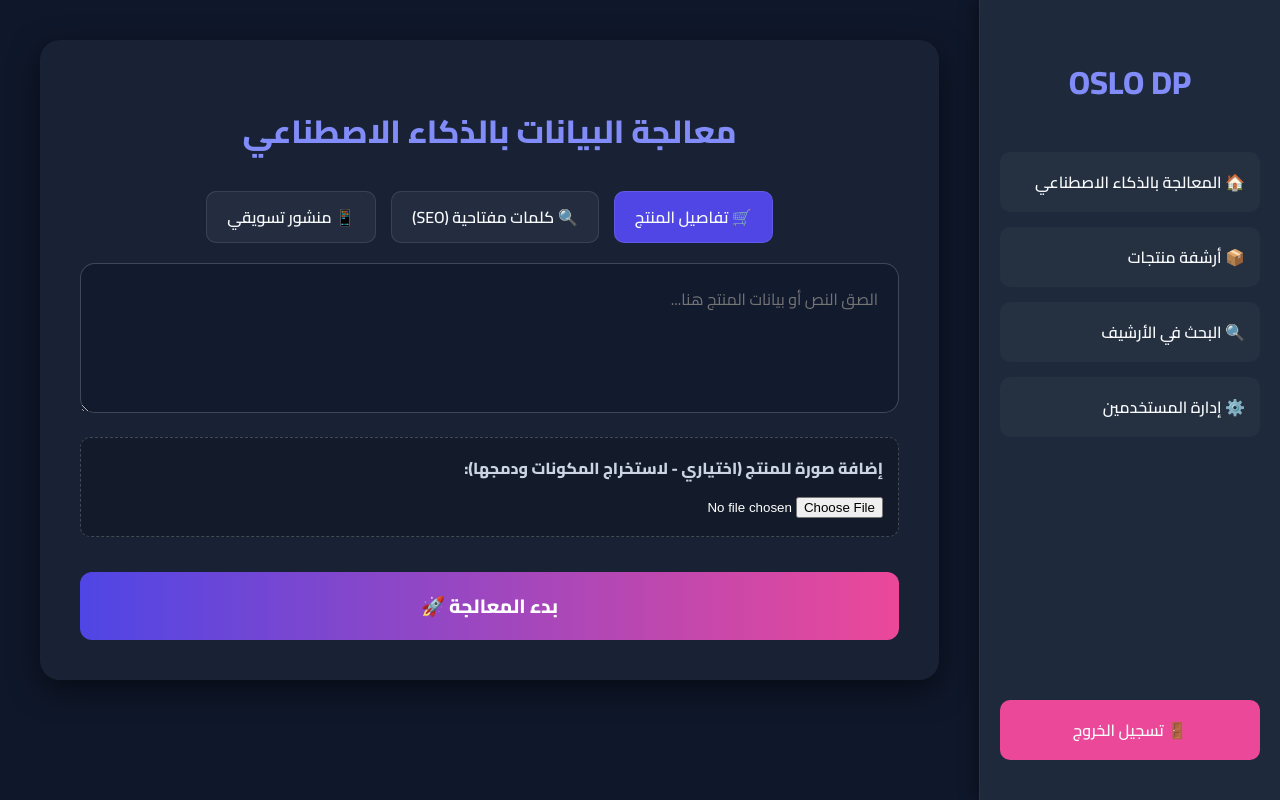
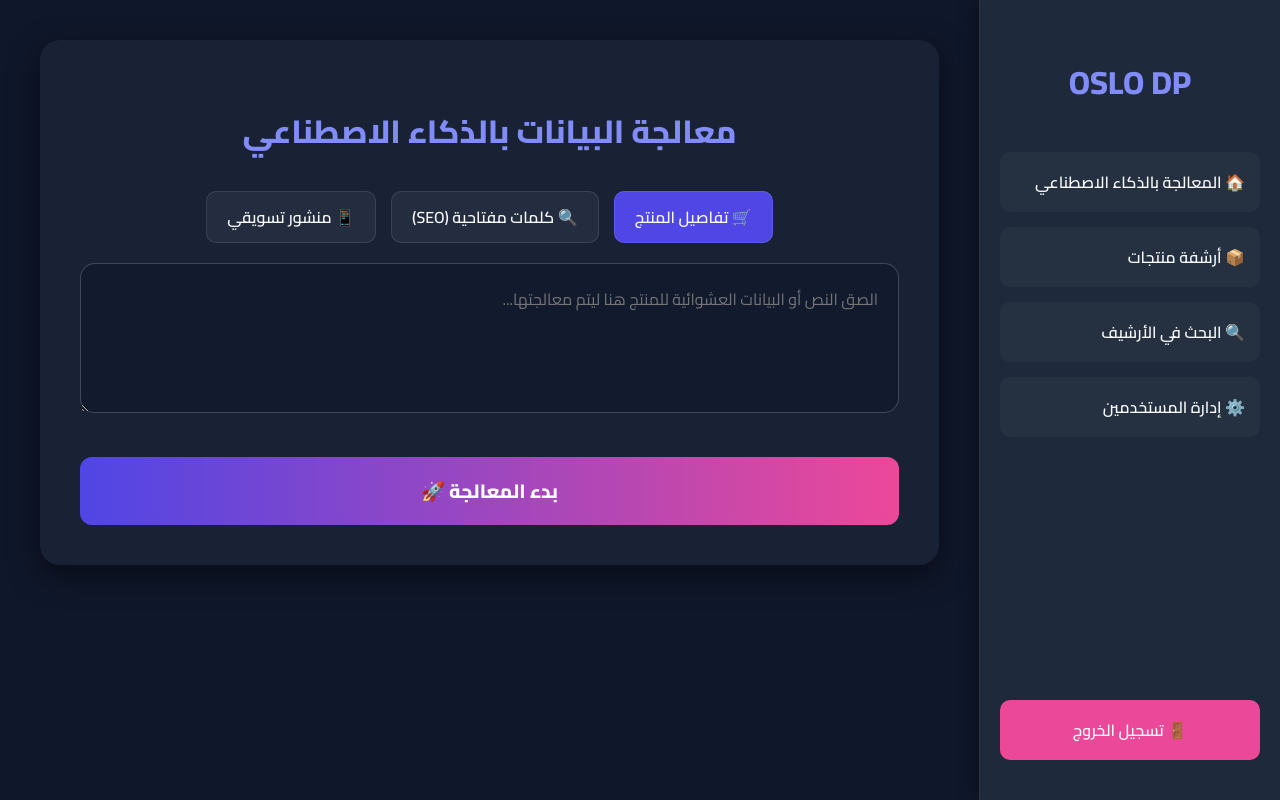
Before and after one commit to O-alhakami/OSLO_DP, a Flask app: page / in a window 1280 px wide. Run offline with Flask 3, Linux system fonts and the light colour scheme; a user stored in the database is signed in; tables that the repository leaves empty hold one stand-in row (values such as "Sample post").

Commit message:
Remove image processing from text generation to optimize API quota limits

```diff
--- a/app.py
+++ b/app.py
@@ -150,33 +150,27 @@ def index():
 def process_text():
     text = request.form.get('text', '')
     mode = request.form.get('mode', 'product')
-    image_file = request.files.get('image')
 
-    # أوامر هندسة نصوص صارمة لتنفيذ طلبك بالحرف
+    # تم إزالة تعليمات الصورة من أوامر الذكاء الاصطناعي لتخفيف الاستهلاك
     system_prompt = """
     أنت صانع محتوى احترافي. التزم بهذه القواعد الصارمة حرفياً ولا تخالفها أبداً:
-    1. اكتب النص المطلوب مباشرة بدون أي مقدمات أو ترحيب (لا تكتب "إليك الوصف" أو "بناءً على الصورة").
+    1. اكتب النص المطلوب مباشرة بدون أي مقدمات أو ترحيب (لا تكتب "إليك الوصف" وما شابه).
     2. لا تذكر أو تخمن أي سعر نهائياً.
     3. يمنع منعاً باتاً استخدام علامة النجمة (*) أو المربعات في التنسيق. استخدم فقط علامة الشرطة (-) لعمل قائمة نقطية.
-    4. إذا كان هناك صورة مرفقة، استخرج بدقة أسماء الأشياء والمكونات التي تراها في الصورة وادمجها بتناسق كجزء من الوصف والمميزات.
-    5. يجب أن يكون السطر الأول من الإجابة هو اسم المنتج فقط.
-    6. في نهاية النص تماماً، اترك سطراً فارغاً ثم اكتب 5 هاشتاجات قوية ومناسبة لانستجرام وتيك توك تتعلق بالمنتج ومكوناته.
+    4. يجب أن يكون السطر الأول من الإجابة هو اسم المنتج فقط.
+    5. في نهاية النص تماماً، اترك سطراً فارغاً ثم اكتب 5 هاشتاجات قوية ومناسبة لانستجرام وتيك توك تتعلق بالمنتج.
     """
 
     prompts = {
-        "product": "في السطر الأول اكتب اسم المنتج. في الأسطر التالية اكتب مميزاته ووصفه ومكوناته بشكل جذاب للمشتري.",
+        "product": "في السطر الأول اكتب اسم المنتج. في الأسطر التالية استخرج مميزاته ووصفه ونسقها بشكل جذاب للمشتري.",
         "seo": "في السطر الأول اكتب اسم المنتج. ثم اكتب أفضل كلمات مفتاحية (SEO) ووصف تسويقي قصير (Meta Description).",
         "marketing": "في السطر الأول اكتب اسم المنتج. ثم اكتب منشوراً تسويقياً جذاباً مع عبارات تحفيزية."
     }
 
     content_to_send = [system_prompt + "\nالمطلوب: " + prompts.get(mode) + f"\n\nالنص المدخل:\n{text}"]
 
-    if image_file and image_file.filename != '':
-        image_bytes = image_file.read()
-        content_to_send.append({"mime_type": image_file.mimetype, "data": image_bytes})
-
     try:
-        # استخدام الدالة الذكية بدلاً من استدعاء نموذج واحد
+        # نستخدم دالة المحاولات المتعددة التي برمجناها سابقاً
         result_text = generate_with_fallback(content_to_send)
         return jsonify({"result": result_text})
     except Exception as e:
--- a/templates/index.html
+++ b/templates/index.html
@@ -8,7 +8,6 @@
 
     .input-section { margin-bottom: 20px; }
     textarea { width: 100%; background: rgba(15, 23, 42, 0.6); border: 1px solid rgba(255,255,255,0.2); color: white; padding: 20px; border-radius: 15px; font-family: inherit; font-size: 1rem; min-height: 150px; box-sizing: border-box; }
-    .file-input-wrapper { margin-top: 15px; padding: 15px; background: rgba(0,0,0,0.2); border-radius: 10px; border: 1px dashed rgba(255,255,255,0.2); }
 
     .btn-main { width: 100%; background: linear-gradient(to right, var(--primary), #ec4899); border: none; padding: 16px; color: white; font-size: 1.2rem; font-weight: 700; border-radius: 12px; cursor: pointer; margin-top: 15px; font-family: inherit;}
     .result-section { display: none; margin-top: 30px; animation: fadeIn 0.5s; }
@@ -33,15 +32,11 @@
 </div>
 
 <div class="input-section">
-    <textarea id="userInput" placeholder="الصق النص أو بيانات المنتج هنا..."></textarea>
-    <div class="file-input-wrapper">
-        <label style="color: #cbd5e1; font-weight: bold; display: block; margin-bottom: 8px;">إضافة صورة للمنتج (اختياري - لاستخراج المكونات ودمجها):</label>
-        <input type="file" id="imageInput" accept="image/*" style="color: white;">
-    </div>
+    <textarea id="userInput" placeholder="الصق النص أو البيانات العشوائية للمنتج هنا ليتم معالجتها..."></textarea>
 </div>
 
 <button id="processBtn" class="btn-main" onclick="processData()">بدء المعالجة 🚀</button>
-<div id="loadingIndicator">جاري المعالجة واستخراج المكونات... يرجى الانتظار</div>
+<div id="loadingIndicator">جاري المعالجة... يرجى الانتظار</div>
 
 <div class="result-section" id="resultSection">
     <textarea id="aiResult" rows="14" readonly></textarea>
@@ -55,21 +50,19 @@
     async function processData() {
         const text = document.getElementById('userInput').value;
         const mode = document.querySelector('input[name="processing_mode"]:checked').value;
-        const imageFile = document.getElementById('imageInput').files[0];
 
         const processBtn = document.getElementById('processBtn');
         const loading = document.getElementById('loadingIndicator');
         const resultSection = document.getElementById('resultSection');
         const aiResult = document.getElementById('aiResult');
 
-        if (!text.trim() && !imageFile) return alert('يرجى إدخال نص أو إرفاق صورة.');
+        if (!text.trim()) return alert('يرجى إدخال النص أولاً للتتم معالجته.');
 
         processBtn.disabled = true; loading.style.display = 'block'; resultSection.style.display = 'none';
 
         const formData = new FormData();
         formData.append('text', text);
         formData.append('mode', mode);
-        if (imageFile) formData.append('image', imageFile);
 
         try {
             const response = await fetch('/process', { method: 'POST', body: formData });
@@ -93,18 +86,14 @@
         const fullText = document.getElementById('aiResult').value.trim();
         if (!fullText) return;
 
-        // فصل السطر الأول ليكون العنوان، والباقي هو الوصف
         const lines = fullText.split('\n');
         const productName = lines[0].replace(/^- /g, '').trim();
         const productDesc = lines.slice(1).join('\n').trim();
 
-        // الحل: حفظ البيانات في الذاكرة المؤقتة للمتصفح بدلاً من الرابط
         sessionStorage.setItem('archive_name', productName);
         sessionStorage.setItem('archive_desc', productDesc);
 
-        // الانتقال لصفحة الأرشيف برابط نظيف وقصير جداً
         window.location.href = '/archive';
-
     }
 </script>
 {% endblock %}
```
